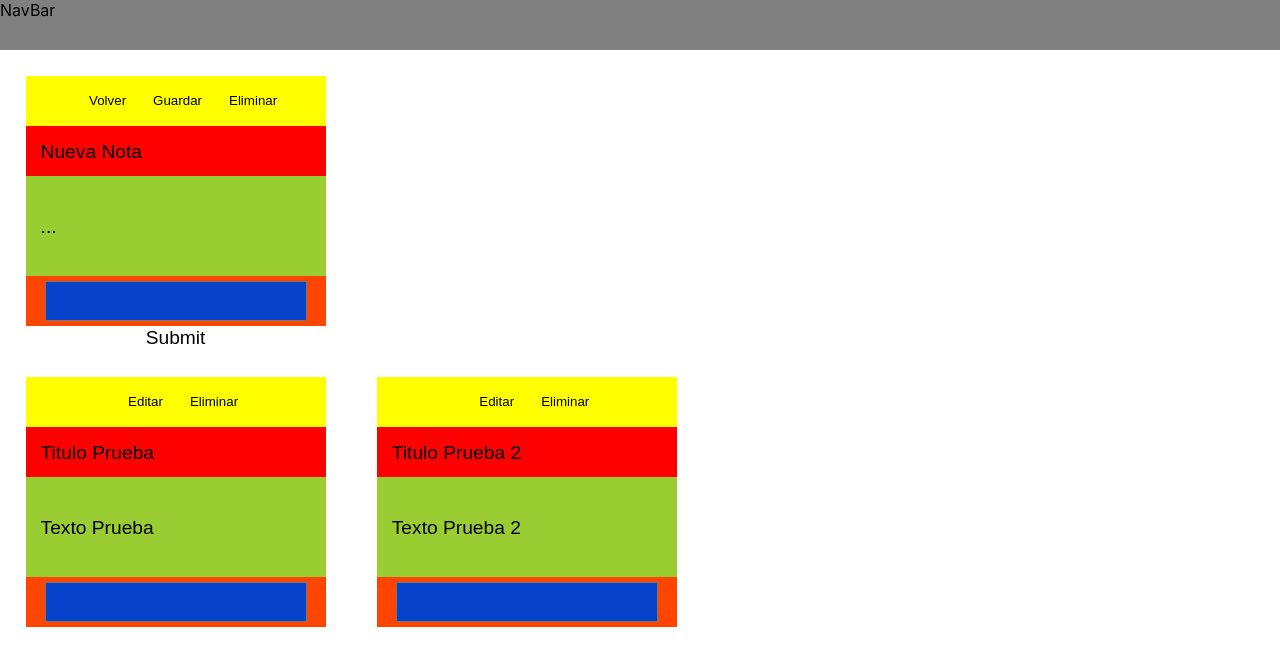
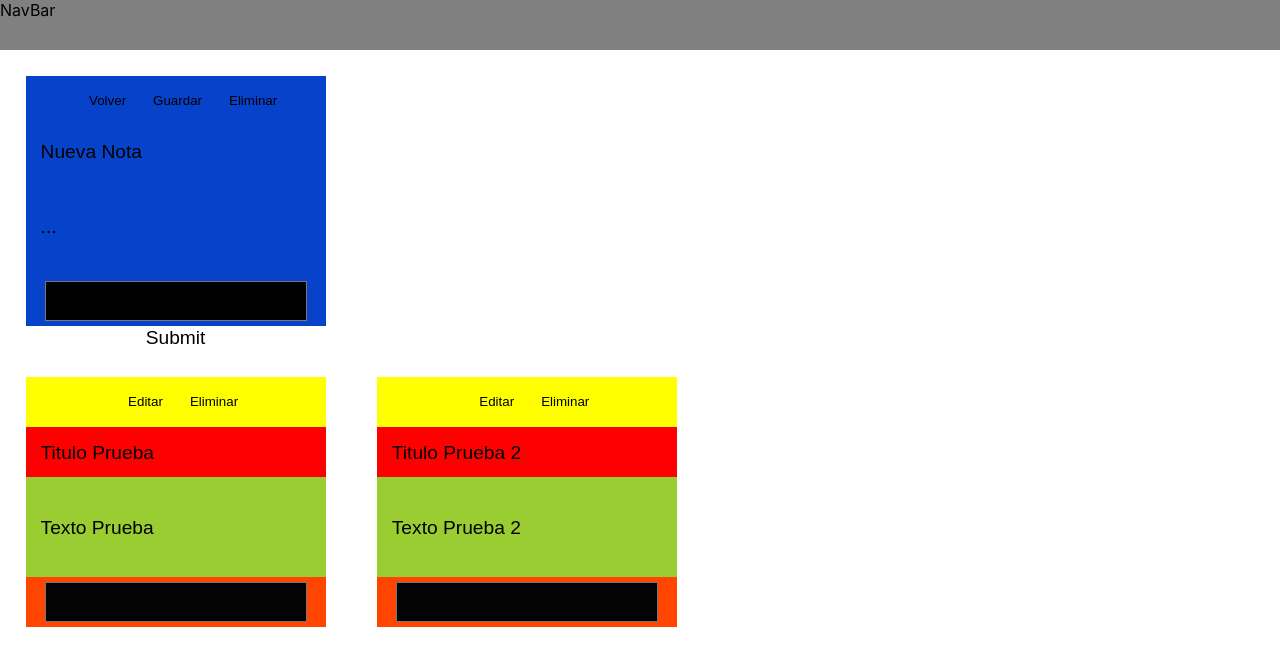
Before and after one commit to jleuce/blockdenotas, a React (Create React App) app: page / in a window 1280 px wide. Shown: the top 666 px of the page. Built offline with nearby package versions, Linux system fonts and the light colour scheme.

Commit message:
setValue supuestamente anda

```diff
--- a/src/componentes/NotaReducida.js
+++ b/src/componentes/NotaReducida.js
@@ -9,20 +9,11 @@ function NotaReducida(props) {
     const [color,setColor] = useState('#0742ca');
 
     useEffect(() => {
-      setTitulo(props.tituloNota);
-      setTexto(props.textoNota);
-      setColor(props.colorNota);
+      setValue("titulo", props.tituloNota);
+      setValue("texto", props.textoNota);
+      setValue("color", props.colorNota);
     }, [])
 
-      const editarTitulo = (nuevoTexto) => {
-        setTitulo(nuevoTexto);
-      }
-      const editarTexto = (nuevoTexto) => {
-        setTexto(nuevoTexto);
-      }
-      const editarColor = (nuevoTexto) => {
-        setColor(nuevoTexto);
-      }
       const guardar = () =>{
         console.log('guardando',titulo,texto,color);
         props.agregarNotaHandler({
@@ -33,47 +24,47 @@ function NotaReducida(props) {
         })
       }
       //Funciones Formulario
-        const {register, handleSubmit, formState:{errors}} = useForm();
+        const {setValue, register, handleSubmit, formState:{errors}} = useForm();
         //const { onChange, onBlur, name, ref } = register('titulo');
         const titulo1 = register('titulo',{require:true,maxLength:10});
         const texto1 = register('texto',{require:true,maxLength:50});
         const color1 = register('color');
         const onSubmit = (data) => {
             console.log('onSubmit',data);
-            editarTitulo(data.titulo);
-            editarTexto(data.texto);
-            editarColor(data.color);
+            setTitulo(data.titulo);
+            setTexto(data.texto);
+            setColor(data.color);
         };
       if (props.modo !== 'vista'){
         return (
-          <div className='nota'>
-              <div className='barraNota'>
+          <div className='nota' style={{ backgroundColor: color }}>
+              <div className='barraNota'style={{ backgroundColor: color }}>
                   <button>Volver</button>
                   <button onClick={guardar}>Guardar</button>
                   <button>Eliminar</button>
               </div>
               <form onSubmit={handleSubmit(onSubmit)}>
-                  <div className='tituloNota'>
+                  <div className='tituloNota'style={{ backgroundColor: color }}>
                       <input type='text'
-                          defaultValue={titulo}
+                          //defaultValue={titulo}
                           onChange={titulo1.onChange} // assign onChange event
-                          //onBlur={handleSubmit(onSubmit)} // assign onBlur event
+                          onBlur={handleSubmit(onSubmit)} // assign onBlur event
                           name={titulo1.name} // assign name prop
                           ref={titulo1.ref} // assign ref prop
                       />{errors.titulo?.type === 'maxLength'&&<p>Error</p>}
                   </div>
-                  <div className='textoNota'>
+                  <div className='textoNota'style={{ backgroundColor: color }}>
                       <input type='text'
-                          defaultValue={texto}
+                          //defaultValue={texto}
                           onChange={texto1.onChange} // assign onChange event
                           onBlur={handleSubmit(onSubmit)} // assign onBlur event
                           name={texto1.name} // assign name prop
                           ref={texto1.ref} // assign ref prop
                       />
                   </div>
-                  <div className='pieNota'>
+                  <div className='pieNota'style={{ backgroundColor: color }}>
                       <input type='color'
-                          defaultValue={color}
+                          //defaultValue={color}
                           onChange={color1.onChange} // assign onChange event
                           onBlur={handleSubmit(onSubmit)} // assign onBlur event
                           name={color1.name} // assign name prop
@@ -94,7 +85,7 @@ function NotaReducida(props) {
               <form onSubmit={handleSubmit(onSubmit)}>
                   <div className='tituloNota'>
                       <input type='text'
-                          defaultValue={titulo}
+                          //defaultValue={titulo}
                           onChange={titulo1.onChange} // assign onChange event
                           onBlur={handleSubmit(onSubmit)}
                           name={titulo1.name} // assign name prop
@@ -103,7 +94,7 @@ function NotaReducida(props) {
                   </div>
                   <div className='textoNota'>
                       <input type='text'
-                          defaultValue={texto}
+                          //defaultValue={texto}
                           onChange={texto1.onChange} // assign onChange event
                           onBlur={handleSubmit(onSubmit)} // assign onBlur event
                           name={texto1.name} // assign name prop
@@ -112,7 +103,7 @@ function NotaReducida(props) {
                   </div>
                   <div className='pieNota'>
                       <input type='color'
-                          defaultValue={color}
+                          //defaultValue={color}
                           onChange={color1.onChange} // assign onChange event
                           onBlur={handleSubmit(onSubmit)} // assign onBlur event
                           name={color1.name} // assign name prop
```
